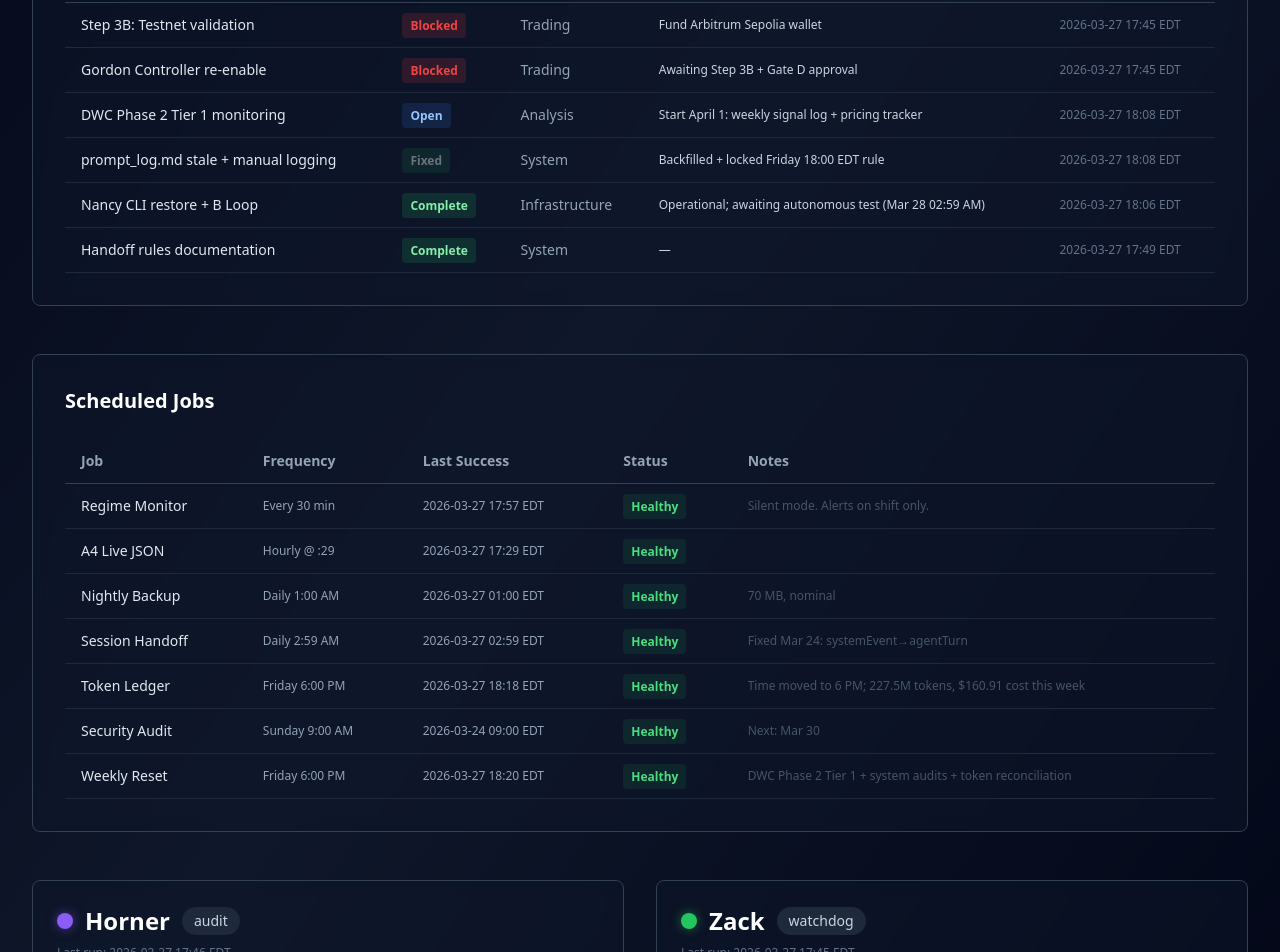
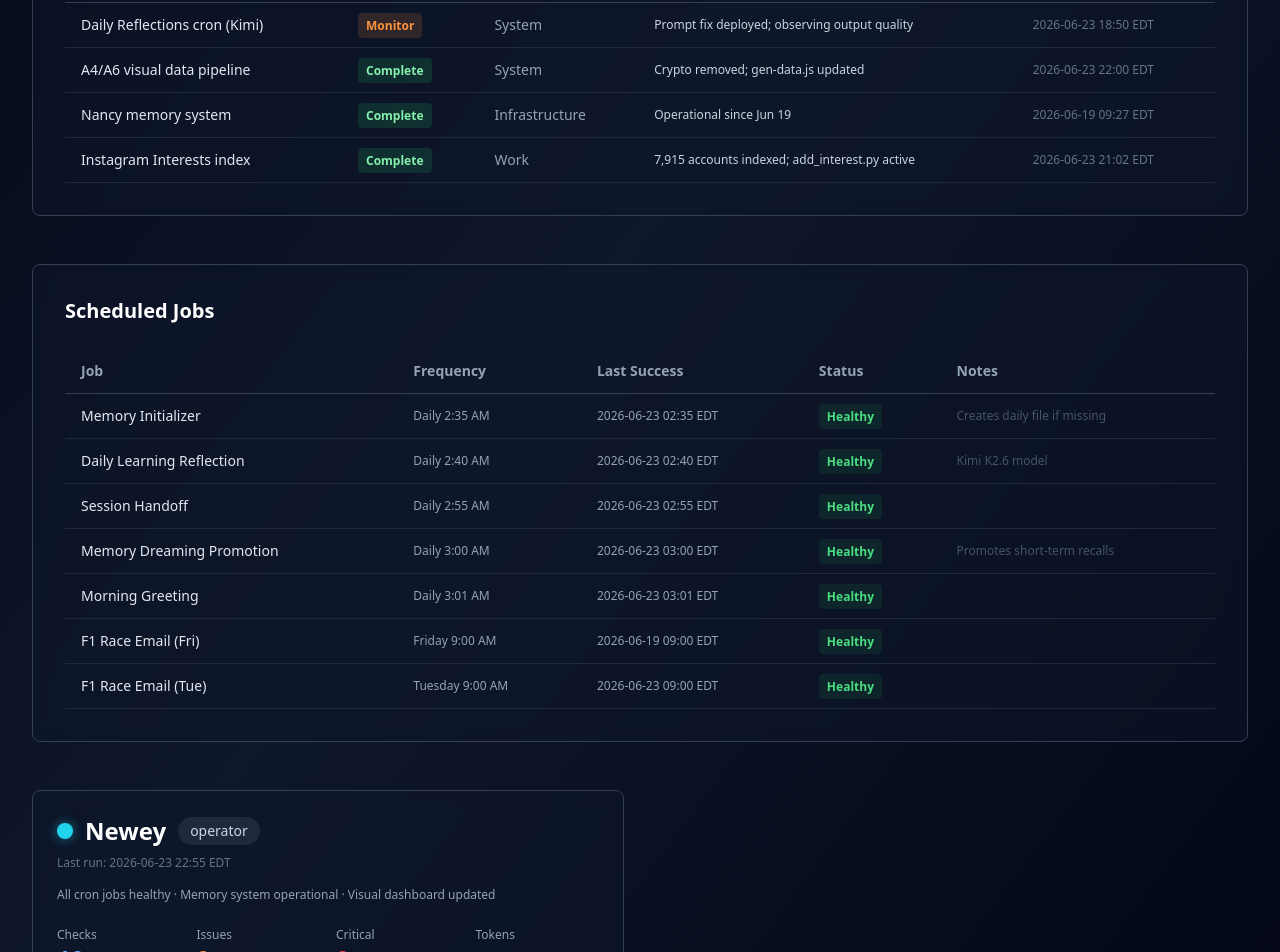
Before and after one commit to macneweyGIT26/newey-visual, a Next.js app: page /a6 in a window 1280 px wide. Shown: the part 620-1572 px from the top of the page. Built offline with nearby package versions, Linux system fonts and the light colour scheme.

Commit message:
A6: remove crypto, update to current state

```diff
--- a/src/app/a6/page.tsx
+++ b/src/app/a6/page.tsx
@@ -3,134 +3,109 @@
 import React from 'react';
 
 export default function A6Page() {
-  const lastUpdated = '2026-03-27 18:20 EDT';
+  const lastUpdated = '2026-06-23 22:55 EDT';
 
   const agents = [
     {
-      name: 'Horner',
-      role: 'audit',
-      checks: 8,
-      issuesFound: 3,
-      critical: 3,
-      tokens: '7.8k',
-      color: '#8B5CF6',
-      lastRun: '2026-03-27 17:46 EDT',
-      summary: '3 CRITICAL/WARN — DWC trademark legal case unconfirmed, Scrapehero sources, signal log example entry',
-    },
-    {
-      name: 'Zack',
-      role: 'watchdog',
-      checks: 9,
-      issuesFound: 3,
+      name: 'Newey',
+      role: 'operator',
+      checks: 10,
+      issuesFound: 0,
       critical: 0,
-      tokens: '3.3k',
-      color: '#22C55E',
-      lastRun: '2026-03-27 17:45 EDT',
-      summary: '6 PASS · 3 FAIL — token ledger stale, prompt_log stale (now FIXED), prompt_log automation missing',
+      tokens: '—',
+      color: '#22D3EE',
+      lastRun: '2026-06-23 22:55 EDT',
+      summary: 'All cron jobs healthy · Memory system operational · Visual dashboard updated',
     },
   ];
 
   const scheduledJobs = [
     {
-      name: 'Regime Monitor',
-      frequency: 'Every 30 min',
-      lastSuccess: '2026-03-27 17:57 EDT',
+      name: 'Memory Initializer',
+      frequency: 'Daily 2:35 AM',
+      lastSuccess: '2026-06-23 02:35 EDT',
       status: 'healthy',
-      canonicalPath: '~/.openclaw/workspace/tracker/regime_monitor.log',
-      notes: 'Silent mode. Alerts on shift only.',
+      canonicalPath: 'memory/YYYY-MM-DD.md',
+      notes: 'Creates daily file if missing',
     },
     {
-      name: 'A4 Live JSON',
-      frequency: 'Hourly @ :29',
-      lastSuccess: '2026-03-27 17:29 EDT',
+      name: 'Daily Learning Reflection',
+      frequency: 'Daily 2:40 AM',
+      lastSuccess: '2026-06-23 02:40 EDT',
       status: 'healthy',
-      canonicalPath: '~/.openclaw/workspace/projects/newey-visual/src/data/live.json',
+      canonicalPath: 'memory/YYYY-MM-DD.md (append)',
+      notes: 'Kimi K2.6 model',
+    },
+    {
+      name: 'Session Handoff',
+      frequency: 'Daily 2:55 AM',
+      lastSuccess: '2026-06-23 02:55 EDT',
+      status: 'healthy',
+      canonicalPath: 'Telegram delivery',
       notes: '',
     },
     {
-      name: 'Nightly Backup',
-      frequency: 'Daily 1:00 AM',
-      lastSuccess: '2026-03-27 01:00 EDT',
+      name: 'Memory Dreaming Promotion',
+      frequency: 'Daily 3:00 AM',
+      lastSuccess: '2026-06-23 03:00 EDT',
       status: 'healthy',
-      canonicalPath: '~/QBranch/Backups/',
-      notes: '70 MB, nominal',
+      canonicalPath: 'MEMORY.md',
+      notes: 'Promotes short-term recalls',
     },
     {
-      name: 'Session Handoff',
-      frequency: 'Daily 2:59 AM',
-      lastSuccess: '2026-03-27 02:59 EDT',
+      name: 'Morning Greeting',
+      frequency: 'Daily 3:01 AM',
+      lastSuccess: '2026-06-23 03:01 EDT',
       status: 'healthy',
-      canonicalPath: 'Telegram delivery (announce)',
-      notes: 'Fixed Mar 24: systemEvent→agentTurn',
+      canonicalPath: 'Telegram delivery',
+      notes: '',
     },
     {
-      name: 'Token Ledger',
-      frequency: 'Friday 6:00 PM',
-      lastSuccess: '2026-03-27 18:18 EDT',
+      name: 'F1 Race Email (Fri)',
+      frequency: 'Friday 9:00 AM',
+      lastSuccess: '2026-06-19 09:00 EDT',
       status: 'healthy',
-      canonicalPath: '~/.openclaw/workspace/ops/token_ledger.md',
-      notes: 'Time moved to 6 PM; 227.5M tokens, $160.91 cost this week',
+      canonicalPath: 'projects/f1-intelligence/the_race_email_digest.md',
+      notes: '',
     },
     {
-      name: 'Security Audit',
-      frequency: 'Sunday 9:00 AM',
-      lastSuccess: '2026-03-24 09:00 EDT',
+      name: 'F1 Race Email (Tue)',
+      frequency: 'Tuesday 9:00 AM',
+      lastSuccess: '2026-06-23 09:00 EDT',
       status: 'healthy',
-      canonicalPath: '~/.openclaw/workspace/tracker/audits.log',
-      notes: 'Next: Mar 30',
-    },
-    {
-      name: 'Weekly Reset',
-      frequency: 'Friday 6:00 PM',
-      lastSuccess: '2026-03-27 18:20 EDT',
-      status: 'healthy',
-      canonicalPath: 'R + Newey weekly sync',
-      notes: 'DWC Phase 2 Tier 1 + system audits + token reconciliation',
+      canonicalPath: 'projects/f1-intelligence/the_race_email_digest.md',
+      notes: '',
     },
   ];
 
   const activeItems = [
     {
-      name: 'Step 3B: Testnet validation',
-      status: 'blocked',
-      agent: 'Trading',
-      nextAction: 'Fund Arbitrum Sepolia wallet',
-      lastChecked: '2026-03-27 17:45 EDT',
+      name: 'Daily Reflections cron (Kimi)',
+      status: 'monitor',
+      agent: 'System',
+      nextAction: 'Prompt fix deployed; observing output quality',
+      lastChecked: '2026-06-23 18:50 EDT',
     },
     {
-      name: 'Gordon Controller re-enable',
-      status: 'blocked',
-      agent: 'Trading',
-      nextAction: 'Awaiting Step 3B + Gate D approval',
-      lastChecked: '2026-03-27 17:45 EDT',
+      name: 'A4/A6 visual data pipeline',
+      status: 'complete',
+      agent: 'System',
+      nextAction: 'Crypto removed; gen-data.js updated',
+      lastChecked: '2026-06-23 22:00 EDT',
     },
     {
-      name: 'DWC Phase 2 Tier 1 monitoring',
-      status: 'open',
-      agent: 'Analysis',
-      nextAction: 'Start April 1: weekly signal log + pricing tracker',
-      lastChecked: '2026-03-27 18:08 EDT',
+      name: 'Nancy memory system',
+      status: 'complete',
+      agent: 'Infrastructure',
+      nextAction: 'Operational since Jun 19',
+      lastChecked: '2026-06-19 09:27 EDT',
     },
     {
-      name: 'prompt_log.md stale + manual logging',
-      status: 'fixed',
-      agent: 'System',
-      nextAction: 'Backfilled + locked Friday 18:00 EDT rule',
-      lastChecked: '2026-03-27 18:08 EDT',
-    },
-    {
-      name: 'Nancy CLI restore + B Loop',
+      name: 'Instagram Interests index',
       status: 'complete',
-      agent: 'Infrastructure',
-      nextAction: 'Operational; awaiting autonomous test (Mar 28 02:59 AM)',
-      lastChecked: '2026-03-27 18:06 EDT',
-    },
-    {
-      name: 'Handoff rules documentation',
-      status: 'complete',
-      agent: 'System',
-      nextAction: '—',
-      lastChecked: '2026-03-27 17:49 EDT',
+      agent: 'Work',
+      nextAction: '7,915 accounts indexed; add_interest.py active',
+      lastChecked: '2026-06-23 21:02 EDT',
     },
   ];
 
@@ -169,18 +144,18 @@ export default function A6Page() {
           <div className="grid grid-cols-2 md:grid-cols-5 gap-6">
             <div>
               <p className="text-sm text-slate-400">Cron Jobs</p>
-              <p className="text-3xl font-bold text-blue-400">7</p>
+              <p className="text-3xl font-bold text-blue-400">10</p>
               <p className="text-xs text-green-400 mt-1">Active</p>
             </div>
             <div>
-              <p className="text-sm text-slate-400">Trading</p>
-              <p className="text-3xl font-bold text-amber-400">⏸</p>
-              <p className="text-xs text-amber-400 mt-1">Paused</p>
+              <p className="text-sm text-slate-400">Memory</p>
+              <p className="text-3xl font-bold text-purple-400">●</p>
+              <p className="text-xs text-green-400 mt-1">Active</p>
             </div>
             <div>
-              <p className="text-sm text-slate-400">Recovery</p>
-              <p className="text-3xl font-bold text-amber-400">3B</p>
-              <p className="text-xs text-red-400 mt-1">Blocked (testnet)</p>
+              <p className="text-sm text-slate-400">Session</p>
+              <p className="text-3xl font-bold text-cyan-400">●</p>
+              <p className="text-xs text-green-400 mt-1">Online</p>
             </div>
             <div>
               <p className="text-sm text-slate-400">Cases</p>
```
Also changed, not shown: 3 other files (tests, documents, lock files or other folders).
